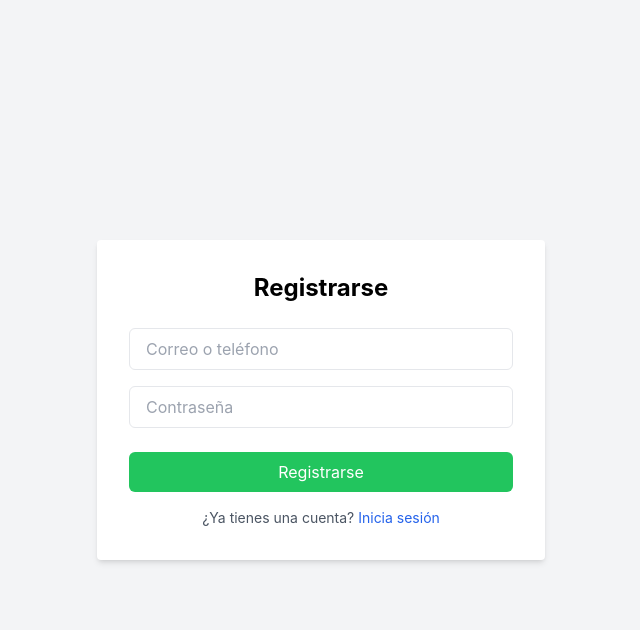
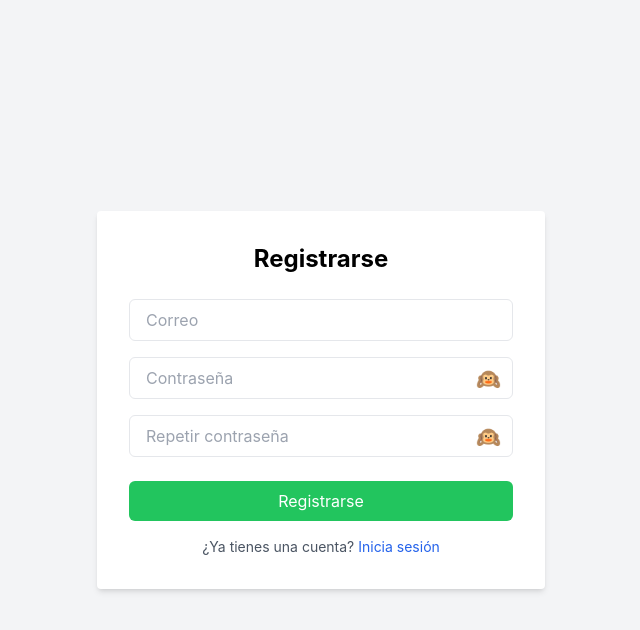
Before and after one commit to luzuriaga-AI/speedspeak-app, a React (Create React App) app: page /auth in a window 1280 px wide. Both pictures are taken after a click on the button "Regístrate aquí". Shown: the top 630 px of the page, without its empty margins (319-959 px from the left). Built offline with nearby package versions, Linux system fonts and the light colour scheme.

Commit message:
Mejoras en Login y Register: ver/ocultar password, validación de errores, repetición y requisitos de contraseña

```diff
--- a/package.json
+++ b/package.json
@@ -5,6 +5,7 @@
   "dependencies": {
     "@fontsource/inter": "^5.2.5",
     "autoprefixer": "^10.4.21",
+    "axios": "^1.8.4",
     "firebase": "^11.6.0",
     "postcss": "^8.4.31",
     "react": "^18.2.0",
--- a/src/App.js
+++ b/src/App.js
@@ -13,6 +13,7 @@ import AffiliatePage from './pages/AffiliatePage';
 
 const App = () => {
   return (
+    <div className="dark min-h-screen"> {/* 👈 Activa el modo oscuro global */}
       <Router>
         <Routes>
           <Route path="/" element={<Home />} />
@@ -27,6 +28,7 @@ const App = () => {
           <Route path="/affiliate" element={<AffiliatePage />} />
         </Routes>
       </Router>
+    </div>
   );
 };
 
--- a/src/components/SpeedSpeakBot.jsx
+++ b/src/components/SpeedSpeakBot.jsx
@@ -5,31 +5,30 @@ const SpeedSpeakBot = () => {
   const [messages, setMessages] = useState([
     {
       from: 'bot',
-      text: '¡Hola! Soy SpeedSpeakBot 🤖. ¿En qué idioma quieres practicar hoy?'
+      text: '¡Hola! Soy SpeedSpeak-AI 🧬. ¿En qué idioma quieres practicar hoy?'
     }
   ]);
   const [input, setInput] = useState('');
 
   const handleSend = () => {
     if (!input.trim()) return;
-    setMessages((prev) => [
-      ...prev,
-      { from: 'user', text: input },
-      {
-        from: 'bot',
-        text: 'Pronto responderé con inteligencia real. Por ahora soy una demo simpática 🤖💬'
-      }
-    ]);
+
+    const userMessage = { from: 'user', text: input };
+    const fakeReply = {
+      from: 'bot',
+      text: 'Pronto responderé con inteligencia real. Por ahora soy una demo simpática 🧬💬'
+    };
+
+    setMessages((prev) => [...prev, userMessage, fakeReply]);
     setInput('');
   };
 
   return (
     <>
-      {/* Barra inferior tipo dock separada */}
       {!open && (
         <div className="fixed bottom-4 left-4 right-4 max-w-5xl mx-auto bg-black text-white px-6 py-3 rounded-xl flex justify-between items-center z-50 shadow-lg">
           <span className="font-semibold text-sm md:text-base">
-            SpeedSpeakBot 🤖 ¿Quieres practicar ahora?
+            SpeedSpeak-AI 🧬 ¿Quieres practicar ahora?
           </span>
           <button
             onClick={() => setOpen(true)}
@@ -40,11 +39,10 @@ const SpeedSpeakBot = () => {
         </div>
       )}
 
-      {/* Ventana flotante del chat */}
       {open && (
         <div className="fixed bottom-6 right-6 z-50 w-80 h-96 bg-white rounded-xl shadow-lg flex flex-col overflow-hidden border border-gray-300">
           <div className="bg-blue-600 text-white p-3 font-bold flex justify-between items-center">
-            SpeedSpeakBot 🤖
+            SpeedSpeak-AI 🧬
             <button onClick={() => setOpen(false)}>✖️</button>
           </div>
           <div className="flex-1 p-3 overflow-y-auto space-y-2 text-sm">
--- a/src/pages/AffiliatePage.jsx
+++ b/src/pages/AffiliatePage.jsx
@@ -5,9 +5,8 @@ const AffiliatePage = () => {
   const [copied, setCopied] = useState(false);
 
   useEffect(() => {
-    // Simulamos recuperar un nombre de usuario del localStorage
-    const username = localStorage.getItem('username') || 'usuario123';
-    setAffiliateCode(`https://speedspeak.es/afiliado?codigo=${username}`);
+    const userId = localStorage.getItem('userId') || 'usuario123';
+    setAffiliateCode(`https://speedspeak.es/afiliado?codigo=${userId}`);
   }, []);
 
   const handleCopy = () => {
@@ -22,7 +21,9 @@ const AffiliatePage = () => {
         🔗 Link de Afiliado
       </h1>
 
-      <p className="text-lg mb-4">Comparte este enlace con tus amigos y gana recompensas por cada persona que se apunte:</p>
+      <p className="text-lg mb-4">
+        Comparte este enlace con tus amigos y gana recompensas por cada persona que se apunte:
+      </p>
 
       <div className="bg-white p-4 rounded-xl shadow-md inline-block mb-4 max-w-xl w-full">
         <input
--- a/src/pages/Checkout.jsx
+++ b/src/pages/Checkout.jsx
@@ -31,12 +31,14 @@ const Checkout = () => {
     if (name && email && password && phone) {
       try {
         await signInWithEmailAndPassword(auth, email, password)
-          .then(async () => {
+          .then(async (userCredential) => {
+            localStorage.setItem('userId', userCredential.user.uid);
             console.log("Inicio de sesión exitoso");
           })
           .catch(async () => {
             const userCredential = await createUserWithEmailAndPassword(auth, email, password);
             const userId = userCredential.user.uid;
+            localStorage.setItem('userId', userId);
 
             await setDoc(doc(db, 'alumnos', userId), {
               nombre: name,
@@ -146,7 +148,7 @@ const Checkout = () => {
           />
 
           <div className="bg-black text-white text-sm px-4 py-2 rounded-md text-center">
-          Ya tienes cuenta? Usa tu correo y contraseña. Si no, se creará una automáticamente para ti con el correo y la contraseña que introduzcas.
+            Ya tienes cuenta? Usa tu correo y contraseña. Si no, se creará una automáticamente para ti con el correo y la contraseña que introduzcas.
           </div>
 
           <input
--- a/src/pages/Login.jsx
+++ b/src/pages/Login.jsx
@@ -1,22 +1,26 @@
 import React, { useState } from 'react';
 import { signInWithEmailAndPassword } from 'firebase/auth';
 import { auth } from '../firebaseConfig';
+import { useNavigate } from 'react-router-dom';
 
 const Login = () => {
   const [email, setEmail] = useState('');
   const [password, setPassword] = useState('');
+  const [showPassword, setShowPassword] = useState(false);
+  const [error, setError] = useState('');
+  const navigate = useNavigate();
 
   const handleLogin = async (e) => {
     e.preventDefault();
     if (email && password) {
       try {
         await signInWithEmailAndPassword(auth, email, password);
-        alert('Sesión iniciada correctamente');
+        navigate('/dashboard');
       } catch (error) {
-        alert('Error al iniciar sesión: ' + error.message);
+        setError('Correo o contraseña incorrectos.');
       }
     } else {
-      alert('Completa todos los campos');
+      setError('Completa todos los campos.');
     }
   };
 
@@ -25,21 +29,31 @@ const Login = () => {
       <div className="mb-4">
         <input
           type="email"
-          placeholder="Correo o teléfono"
+          placeholder="Correo"
           className="w-full px-4 py-2 border rounded-md focus:outline-none focus:ring-2 focus:ring-blue-400"
           value={email}
           onChange={(e) => setEmail(e.target.value)}
         />
       </div>
-      <div className="mb-6">
+      <div className="mb-6 relative">
         <input
-          type="password"
+          type={showPassword ? 'text' : 'password'}
           placeholder="Contraseña"
           className="w-full px-4 py-2 border rounded-md focus:outline-none focus:ring-2 focus:ring-blue-400"
           value={password}
           onChange={(e) => setPassword(e.target.value)}
         />
+        <button
+          type="button"
+          onClick={() => setShowPassword(!showPassword)}
+          className="absolute right-3 top-2 text-xl"
+        >
+          {showPassword ? '🙈' : '🙉'}
+        </button>
       </div>
+
+      {error && <p className="text-red-500 mb-4 text-sm text-center">{error}</p>}
+
       <button
         type="submit"
         className="w-full bg-blue-600 text-white py-2 rounded-md hover:bg-blue-500 transition duration-200"
--- a/src/pages/Register.jsx
+++ b/src/pages/Register.jsx
@@ -6,16 +6,27 @@ import { useNavigate } from 'react-router-dom';
 const Register = () => {
   const [email, setEmail] = useState('');
   const [password, setPassword] = useState('');
+  const [repeatPassword, setRepeatPassword] = useState('');
+  const [showPassword1, setShowPassword1] = useState(false);
+  const [showPassword2, setShowPassword2] = useState(false);
+  const [error, setError] = useState('');
   const navigate = useNavigate();
 
   const handleRegister = async (e) => {
     e.preventDefault();
+    if (password !== repeatPassword) {
+      setError('Las contraseñas no coinciden.');
+      return;
+    }
+    if (password.length < 6) {
+      setError('La contraseña debe tener al menos 6 caracteres.');
+      return;
+    }
     try {
       await createUserWithEmailAndPassword(auth, email, password);
-      alert('Cuenta creada correctamente');
       navigate('/dashboard');
     } catch (error) {
-      alert(error.message);
+      setError(error.message);
     }
   };
 
@@ -24,23 +35,54 @@ const Register = () => {
       <div className="mb-4">
         <input
           type="email"
-          placeholder="Correo o teléfono"
+          placeholder="Correo"
           className="w-full px-4 py-2 border rounded-md focus:outline-none focus:ring-2 focus:ring-green-400"
           value={email}
           onChange={(e) => setEmail(e.target.value)}
           required
         />
       </div>
-      <div className="mb-6">
+
+      {/* Contraseña */}
+      <div className="mb-4 relative">
         <input
-          type="password"
+          type={showPassword1 ? 'text' : 'password'}
           placeholder="Contraseña"
           className="w-full px-4 py-2 border rounded-md focus:outline-none focus:ring-2 focus:ring-green-400"
           value={password}
           onChange={(e) => setPassword(e.target.value)}
           required
         />
+        <button
+          type="button"
+          onClick={() => setShowPassword1(!showPassword1)}
+          className="absolute right-3 top-2 text-xl"
+        >
+          {showPassword1 ? '🙈' : '🙉'}
+        </button>
       </div>
+
+      {/* Repetir contraseña */}
+      <div className="mb-6 relative">
+        <input
+          type={showPassword2 ? 'text' : 'password'}
+          placeholder="Repetir contraseña"
+          className="w-full px-4 py-2 border rounded-md focus:outline-none focus:ring-2 focus:ring-green-400"
+          value={repeatPassword}
+          onChange={(e) => setRepeatPassword(e.target.value)}
+          required
+        />
+        <button
+          type="button"
+          onClick={() => setShowPassword2(!showPassword2)}
+          className="absolute right-3 top-2 text-xl"
+        >
+          {showPassword2 ? '🙈' : '🙉'}
+        </button>
+      </div>
+
+      {error && <p className="text-red-500 mb-4 text-sm text-center">{error}</p>}
+
       <button
         type="submit"
         className="w-full bg-green-500 text-white py-2 rounded-md hover:bg-green-600 transition duration-200"
--- a/tailwind.config.js
+++ b/tailwind.config.js
@@ -4,6 +4,7 @@ export default {
     "./index.html",
     "./src/**/*.{js,ts,jsx,tsx}",
   ],
+  darkMode: 'class', // ✅ Añadido para habilitar modo dark por clase
   theme: {
     extend: {
       fontFamily: {
```
Also changed, not shown: 2 other files (tests, documents, lock files or other folders). Lines whose indentation alone changed are shown as unchanged.
